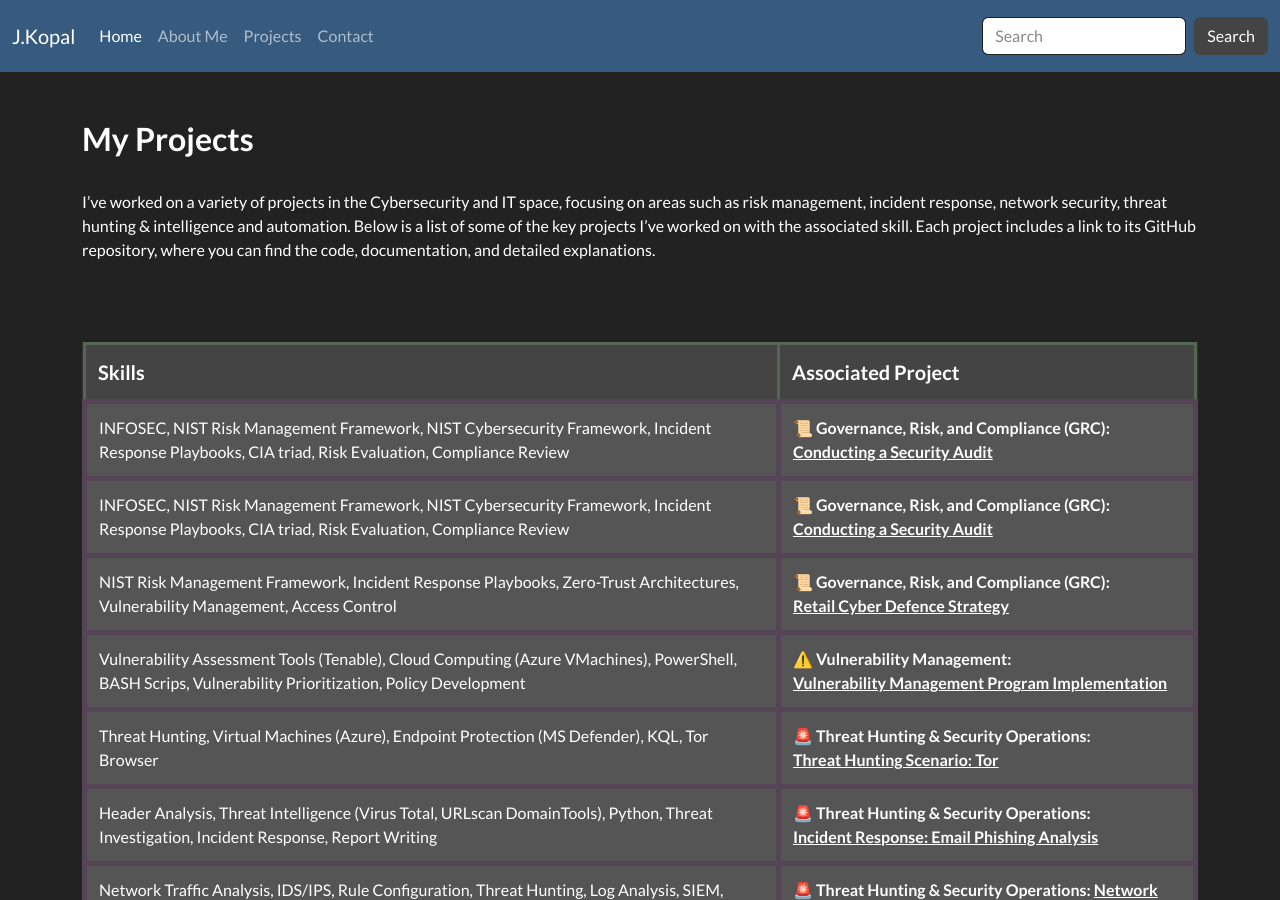
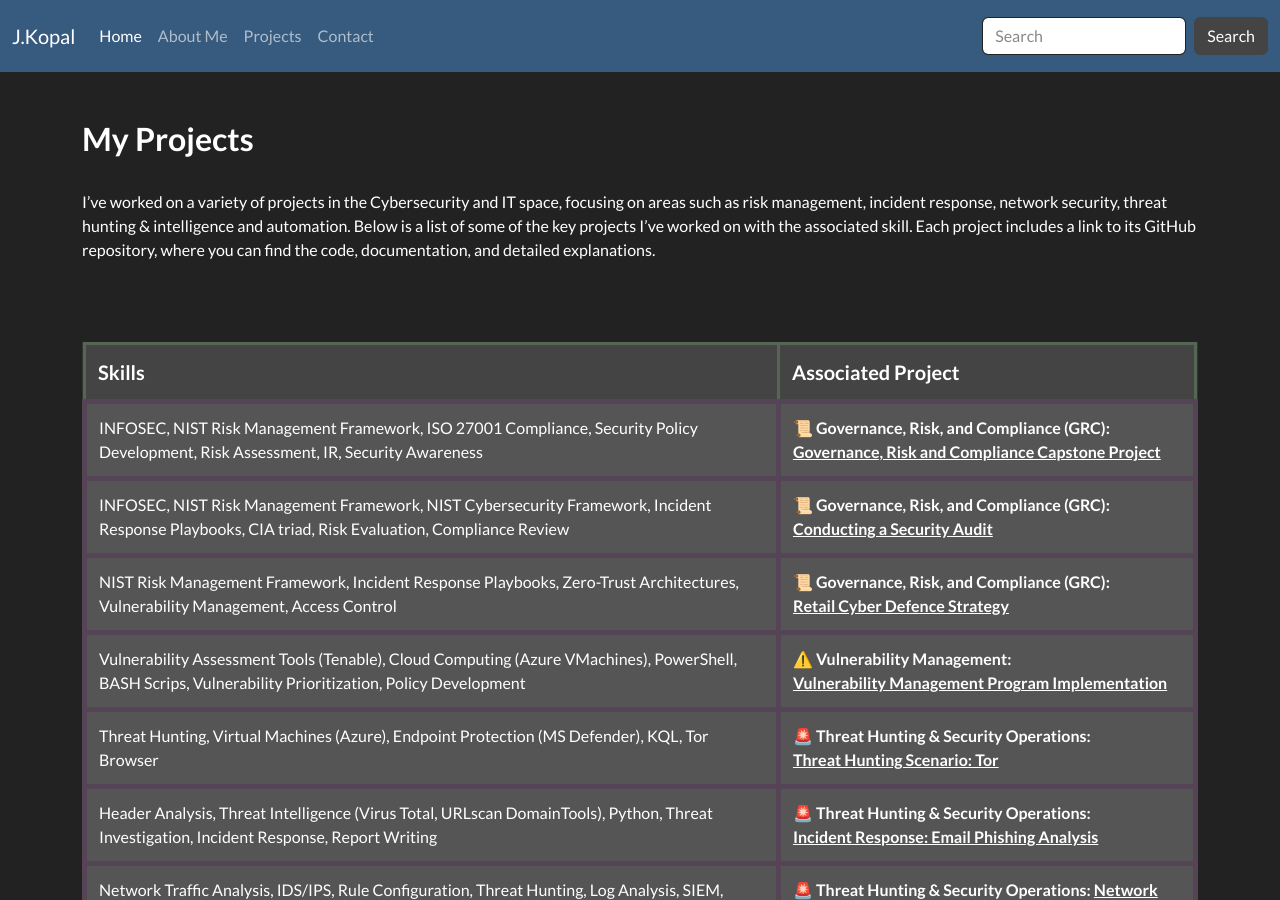
Before and after one commit to JKopal101/jkopal101.github.io, a Jekyll site: the page built from projects.md, in a window 1280 px wide and 900 px high. Built offline with Jekyll 4.4.1, drawn with Linux system fonts in a browser that asks for light colours.

Commit message:
Update projects.md

```diff
--- a/projects.md
+++ b/projects.md
@@ -21,13 +21,12 @@ I’ve worked on a variety of projects in the Cybersecurity and IT space, focusi
   <tbody>
     <tr style="background-color:#555;">
       <td style="padding:12px; border:5px solid #545;">
-        INFOSEC, NIST Risk Management Framework, NIST Cybersecurity Framework,
-        Incident Response Playbooks, CIA triad, Risk Evaluation, Compliance Review
+        INFOSEC, NIST Risk Management Framework, ISO 27001 Compliance, Security Policy Development, Risk Assessment, IR, Security Awareness
       </td>
       <td style="padding:12px; border:5px solid #545;">
          <strong>📜 Governance, Risk, and Compliance (GRC): </strong> <br>
         <strong><a href="https://github.com/JKopal101/Conducting-a-Security-Audit" style="color:white;">
-          Conducting a Security Audit
+          Governance, Risk and Compliance Capstone Project
         </a></strong>
       </td>
     </tr>
```
